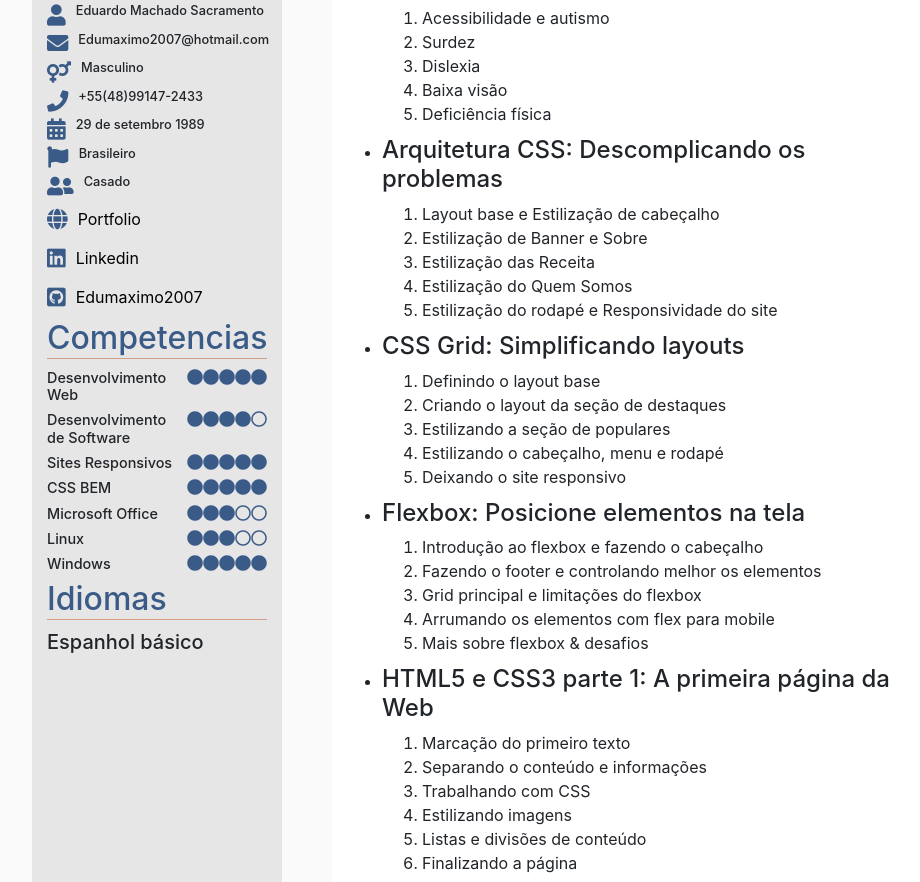
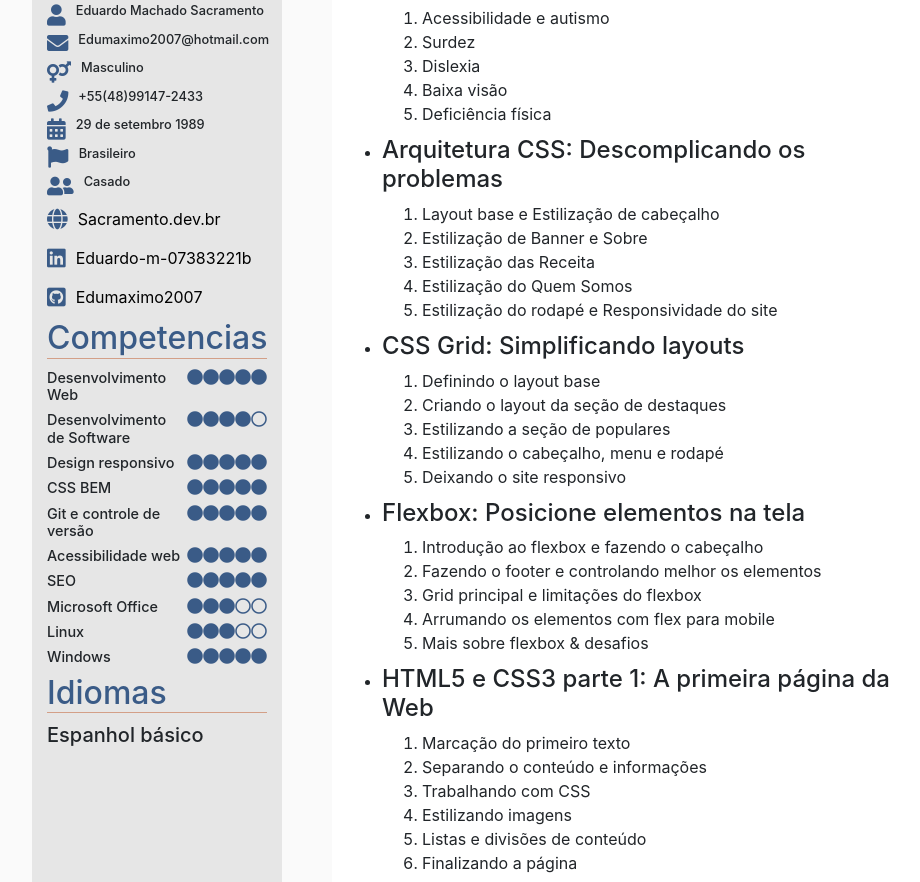
Before and after one commit to edumaximo2007/Curriculo-Eduardo, a plain HTML site: page index.html in a window 1280 px wide. Shown: the part 455-1337 px from the top of the page, without its empty margins (158-1078 px from the left). Drawn offline with nearby package versions, Linux system fonts and the light colour scheme.

Commit message:
Altuliazando curriculo, competencias e cursos

```diff
--- a/index.html
+++ b/index.html
@@ -113,11 +113,11 @@
                     </div> -->
                     <div class="pessoal__site">
                         <i class="fas fa-globe fa-lg"></i>
-                        <a href="sacramento.dev.br" target="_black">Portfolio</a>
+                        <a href="http://sacramento.dev.br/" target="_black">Sacramento.dev.br</a>
                     </div>
                     <div class="pessoal__linkedin">
                         <i class="fab fa-linkedin fa-lg"></i>
-                        <a href="https://www.linkedin.com/in/eduardo-m-07383221b/" target="_blanck">Linkedin</a>
+                        <a href="https://www.linkedin.com/in/eduardo-m-07383221b/" target="_blanck">Eduardo-m-07383221b</a>
                     </div>
                     <div class="pessoal__github">
                         <i class="fab fa-github-square fa-lg"></i>
@@ -141,13 +141,31 @@
                                 </div>
                             </li>
                             <li class="competencias__item">
-                                <h4 class="competencias__subtitulos">Sites Responsivos</h4>
+                                <h4 class="competencias__subtitulos">Design responsivo</h4>
                                 <div class="nivel">
                                     <i class="fas fa-circle"></i><i class="fas fa-circle"></i><i class="fas fa-circle"></i><i class="fas fa-circle"></i><i class="fas fa-circle"></i>
                                 </div>
                             </li>
                             <li class="competencias__item">
                                 <h4 class="competencias__subtitulos">CSS BEM</h4>
+                                <div class="nivel">
+                                    <i class="fas fa-circle"></i><i class="fas fa-circle"></i><i class="fas fa-circle"></i><i class="fas fa-circle"></i><i class="fas fa-circle"></i>
+                                </div>
+                            </li>
+                            <li class="competencias__item">
+                                <h4 class="competencias__subtitulos">Git e controle de versão</h4>
+                                <div class="nivel">
+                                    <i class="fas fa-circle"></i><i class="fas fa-circle"></i><i class="fas fa-circle"></i><i class="fas fa-circle"></i><i class="fas fa-circle"></i>
+                                </div>
+                            </li>
+                            <li class="competencias__item">
+                                <h4 class="competencias__subtitulos">Acessibilidade web</h4>
+                                <div class="nivel">
+                                    <i class="fas fa-circle"></i><i class="fas fa-circle"></i><i class="fas fa-circle"></i><i class="fas fa-circle"></i><i class="fas fa-circle"></i>
+                                </div>
+                            </li>
+                            <li class="competencias__item">
+                                <h4 class="competencias__subtitulos">SEO</h4>
                                 <div class="nivel">
                                     <i class="fas fa-circle"></i><i class="fas fa-circle"></i><i class="fas fa-circle"></i><i class="fas fa-circle"></i><i class="fas fa-circle"></i>
                                 </div>
@@ -400,7 +418,7 @@
                                             </p>
                                         </div>
                                         <div>
-                                            <p class="experiencias__ano">jan 2019 - presente</p>
+                                            <p class="experiencias__ano">nov 2019 - presente</p>
                                         </div>
                                     </li>
                                     <li class="experiencias__item">
@@ -446,6 +464,12 @@
                                             <h6 class="certificados__certificamos___titulo">Introdução ao Git e Controle de Versões</h6>
                                         </div>
                                         <p class="certificados__certificamos__paragrafos">agosto 2019</p>
+                                    </li>
+                                    <li class="certificados__item">
+                                        <div class="certicados__certificamos">
+                                            <h6 class="certificados__certificamos___titulo">Construindo páginas para internet com Bootstrap</h6>
+                                        </div>
+                                        <p class="certificados__certificamos__paragrafos">março 2022</p>
                                     </li>
                                     <li class="certificados__item">
                                         <div class="certicados__certificamos">
```
